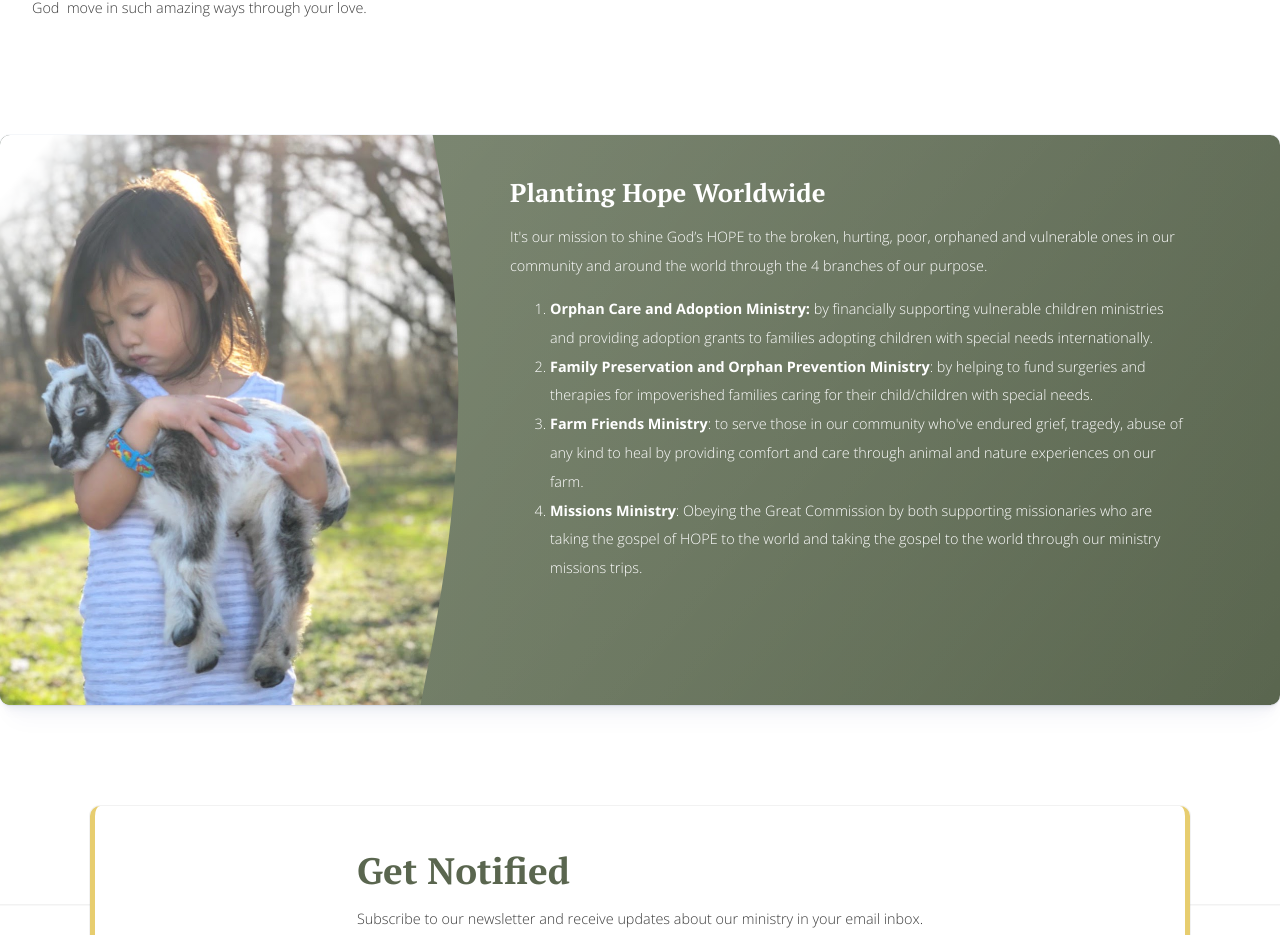
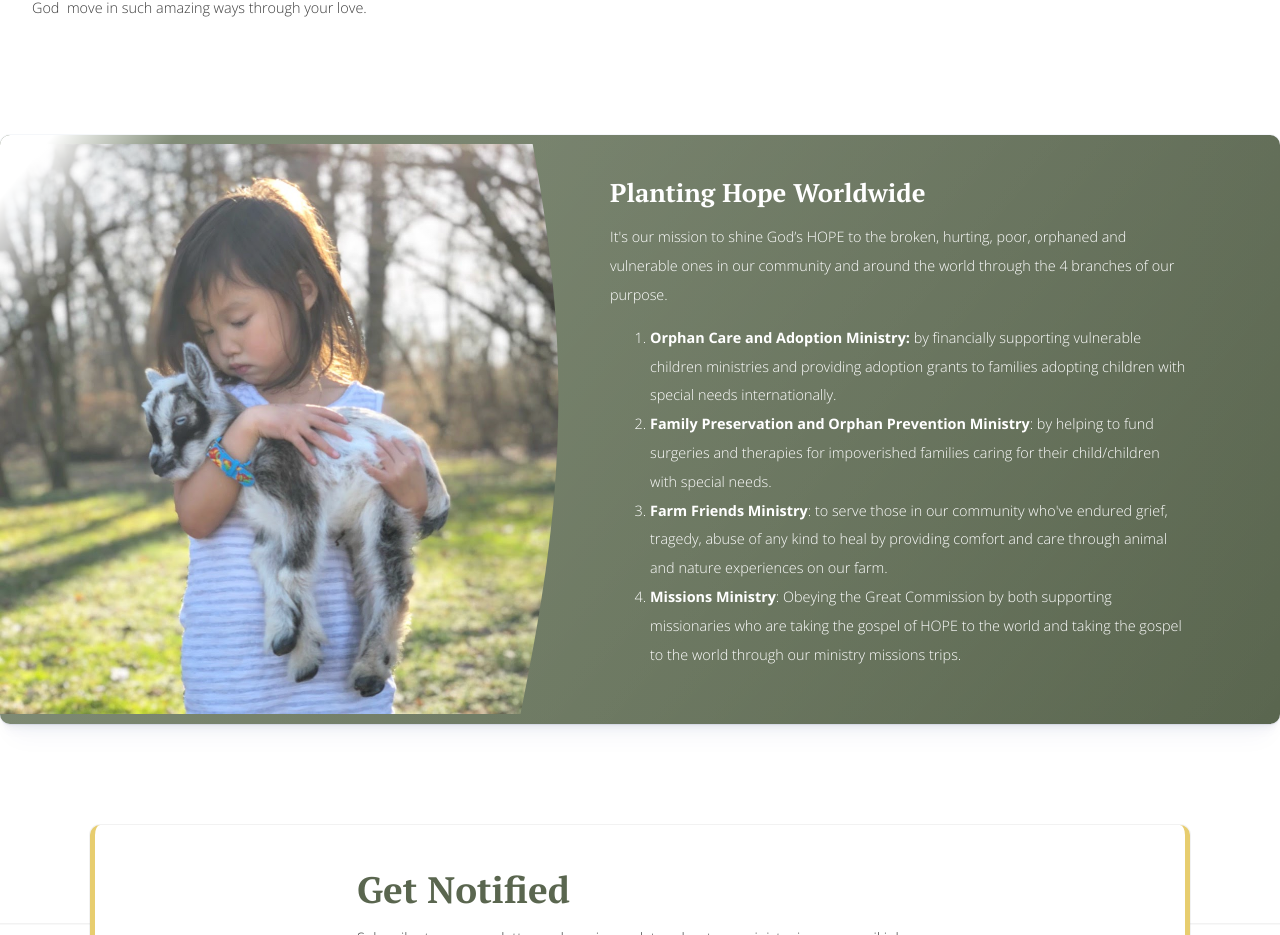
Before and after one commit to ethancanne/gias-hope-2, a Next.js app: page /our-story in a window 1280 px wide. Shown: the part 1340-2275 px from the top of the page. Built offline with nearby package versions, Linux system fonts and the light colour scheme.

Commit message:
design updates

```diff
--- a/src/components/side-by-side/side-by-side.module.scss
+++ b/src/components/side-by-side/side-by-side.module.scss
@@ -73,13 +73,14 @@
     $color-yellow 0%,
     darken($color-yellow, 6%) 100%
   );
+
   height: 100%;
 
   //width: 100%;
   max-width: 1400px;
 
   display: flex;
-  align-items: flex-start;
+  align-items: center;
   justify-content: center;
 
   overflow: hidden;
@@ -130,6 +131,7 @@
     width: 570px;
     rotate: 90deg;
     left: 5;
+
     @include mobile {
       left: 0;
     }
@@ -182,9 +184,6 @@
       100% 94.15%
     );
 
-    @include tablet {
-      margin-left: -100px;
-    }
     @include mobile {
       rotate: 180deg;
       width: 100vw;
@@ -257,7 +256,9 @@
       rotate: 270deg;
       @include mobile {
         rotate: 0deg;
+        left: 0px;
       }
+
       .image {
         rotate: 90deg;
 
--- a/src/layout/intro/intro.module.scss
+++ b/src/layout/intro/intro.module.scss
@@ -245,7 +245,7 @@
       }
 
       &.large {
-        height: 70vh;
+        height: 650px;
 
         @include mobile {
           height: 90vh;
```
